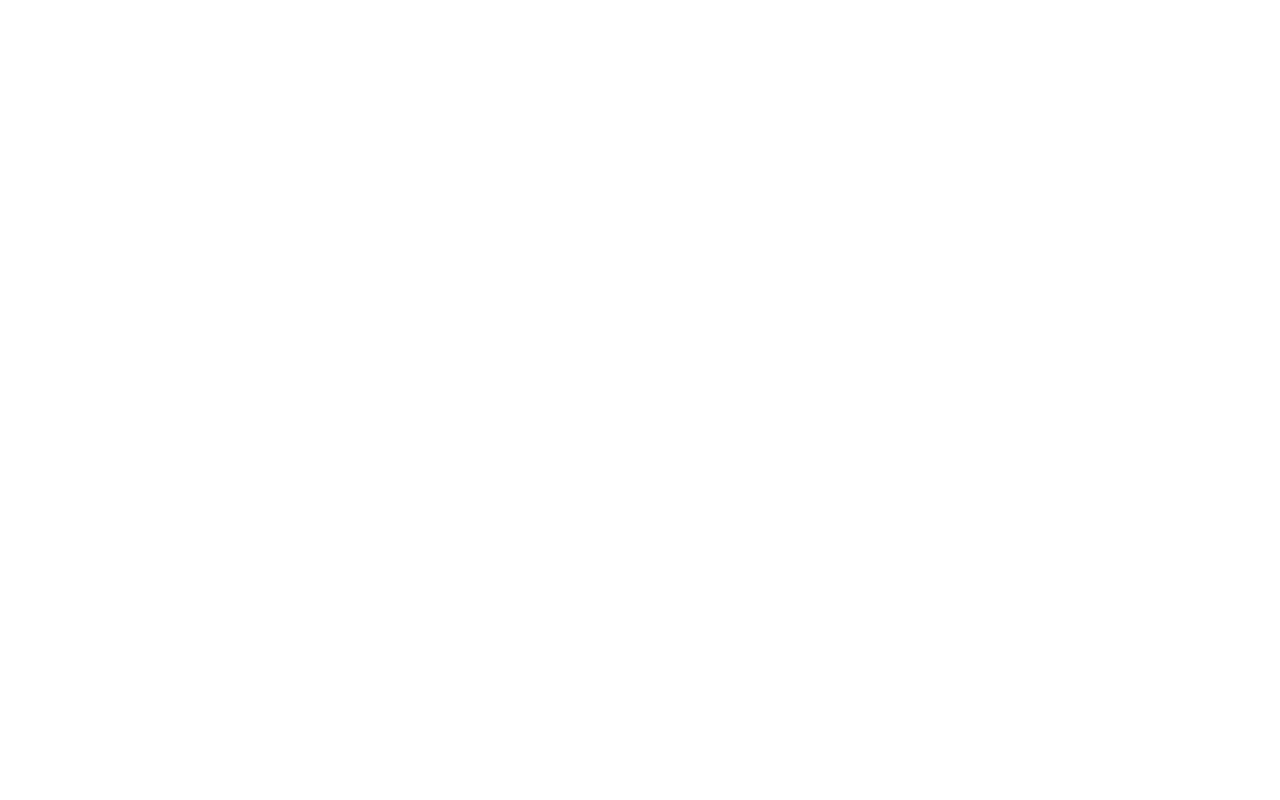
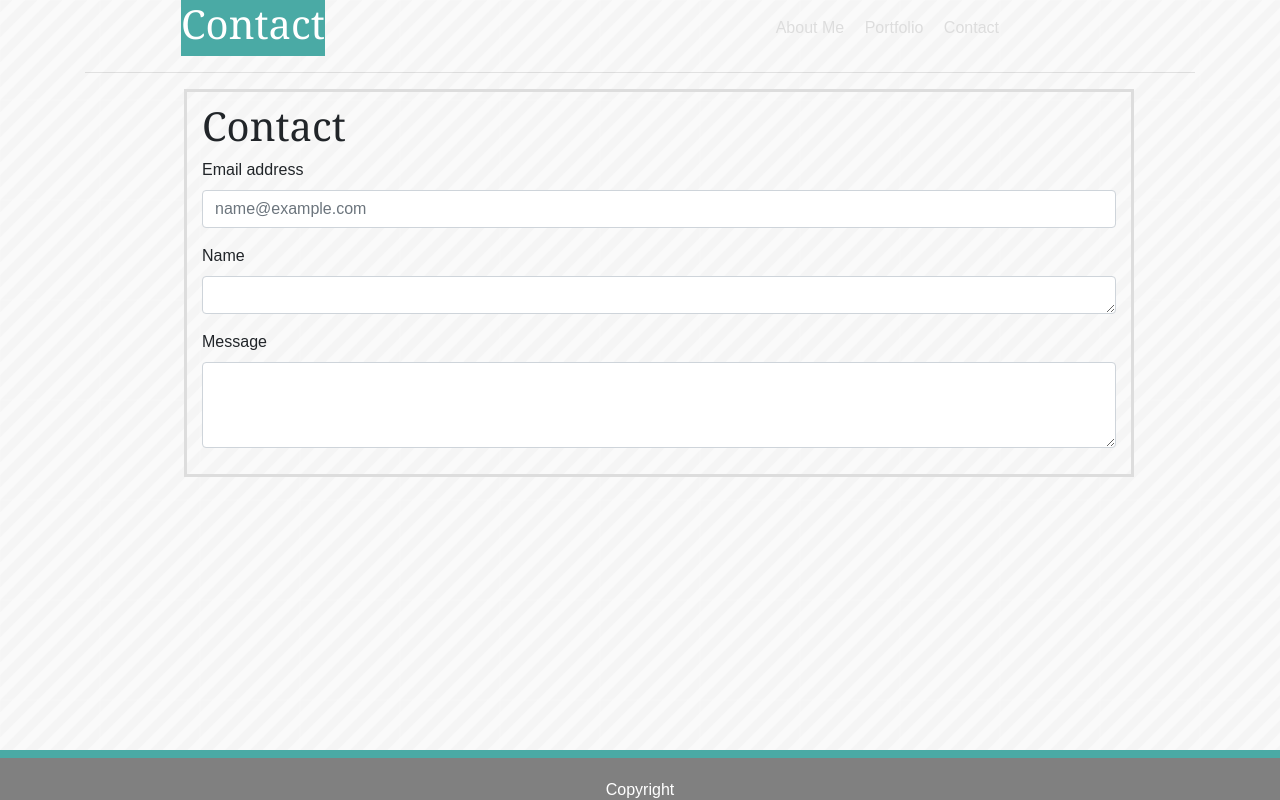
Before and after one commit to KentaroSmith/Bootstrap-Portfolio, a plain HTML site: page contact.html in a window 1280 px wide. Drawn offline with nearby package versions, Linux system fonts and the light colour scheme.

Commit message:
Finishing touches on general layout and adding content to contact page

```diff
--- a/assets/css/style.css
+++ b/assets/css/style.css
@@ -12,7 +12,7 @@ header{
 }
 .headercontent{
     width: 960px;
-    padding-left:15%;
+    padding-left:10%;
 }
 .pagename{
     background-color: #4aaaa5;
@@ -25,7 +25,7 @@ header{
 article{
     max-width: 960px;
     align-content: center;
-    margin-left: 15%;
+    margin-left: 10%;
     margin-right:15%;
     border-style: solid;
     border-color:#dddddd;
--- a/contact.html
+++ b/contact.html
@@ -7,11 +7,57 @@
     <meta http-equiv="X-UA-Compatible" content="ie=edge">
     <link rel="stylesheet" href="https://stackpath.bootstrapcdn.com/bootstrap/4.3.1/css/bootstrap.min.css"
         integrity="sha384-ggOyR0iXCbMQv3Xipma34MD+dH/1fQ784/j6cY/iJTQUOhcWr7x9JvoRxT2MZw1T" crossorigin="anonymous">
-
+    <link rel="stylesheet" href="assets/css/style.css">
     <title>Document</title>
 </head>
 
 <body>
+    <div class="container">
+        <div class="row justify-content-between header headercontent">
+            <div class="col-md-2.5 pagename">
+                <h1>Contact</h1>
+            </div>
+            <div class="col-md-6">
+                <ul>
+                    <li><a href="index.html">About Me</a></li>
+                    <li><a href="portfolio.html">Portfolio</a></li>
+                    <li><a href="contact.html">Contact</a></li>
+                </ul>
+            </div>
+
+        </div>
+        <hr>
+        <div class="row">
+            <article class="col-md-10">
+                <h1>Contact</h1>
+                <form>
+                    <div class="form-group">
+                        <label for="exampleFormControlInput1">Email address</label>
+                        <input type="email" class="form-control" id="exampleFormControlInput1"
+                            placeholder="name@example.com">
+                    </div>
+                    <div class="form-group">
+                        <label for="exampleFormControlTextarea1">Name</label>
+                        <textarea class="form-control" id="exampleFormControlTextarea2" rows="1"></textarea>
+                    </div>
+                    <div class="form-group">
+                        <label for="exampleFormControlTextarea1">Message</label>
+                        <textarea class="form-control" id="exampleFormControlTextarea1" rows="3"></textarea>
+                    </div>
+                </form>
+
+            </article>
+        </div>
+
+
+        <div class="row">
+            <footer>
+                <p>Copyright</p>
+            </footer>
+        </div>
+
+    </div>
+
 
 </body>
 
```
Also changed, not shown: index.html (+1 -1 lines), portfolio.html (+30 -1 lines).
